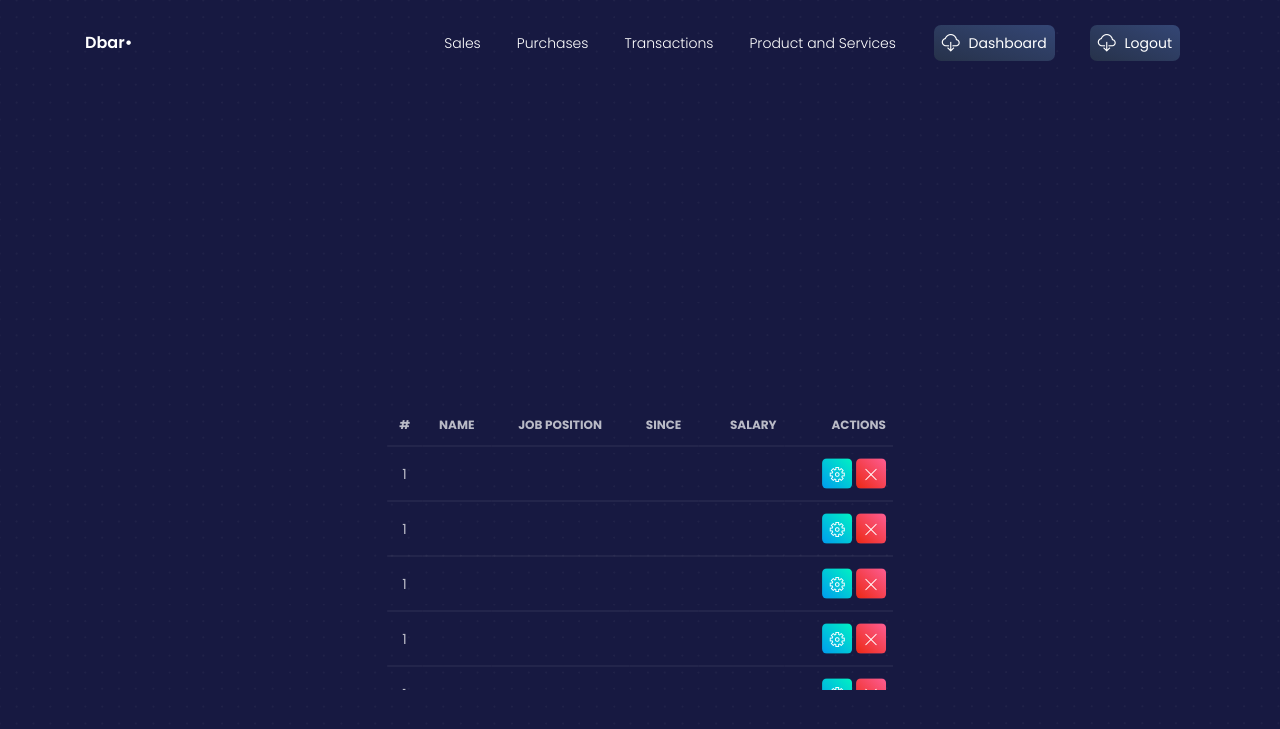
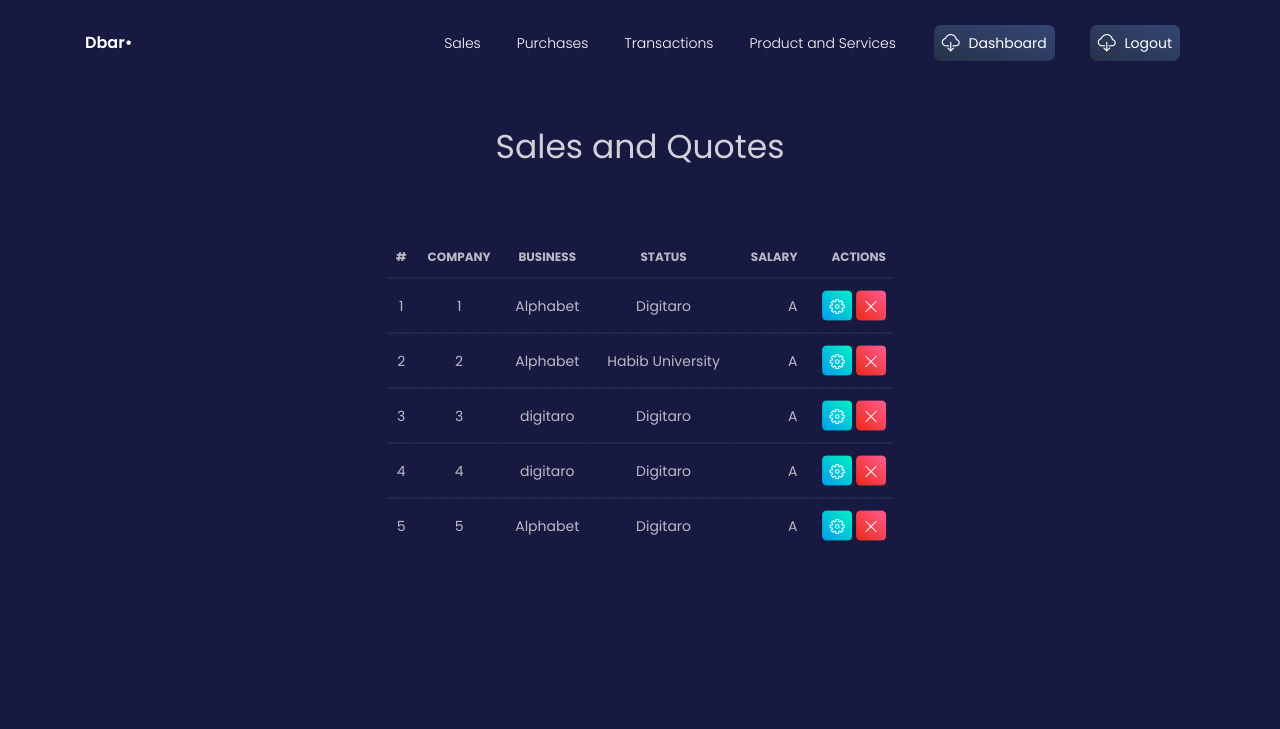
Before and after one commit to hammadmaqdoom/Digibar-Invoicing-System, a Django app: page /view_invoices in a window 1280 px wide. Shown: the top 729 px of the page. Run offline with Django 3.2, Linux system fonts and the light colour scheme; a user stored in the database is signed in; data comes from the database, SQL or seed files in the repository; some libraries are stand-ins or nearby versions.

Commit message:
fix apperance of view invoice page

```diff
--- a/crmapp/templates/view_invoice.html
+++ b/crmapp/templates/view_invoice.html
@@ -96,12 +96,12 @@
       <div class="squares square5"></div>
       <div class="squares square6"></div>
       <div class="squares square7"></div>
-      <br /><br /><br /><br /><br /><br /><br /><br /><br /><br />
+       <br /><br /> {% comment %}<br /><br /><br /><br /><br /><br /><br /><br /> {% endcomment %}
       <div class="container">
-        {% comment %} <div class="content-center brand">
-          <h1 class="h3-seo">Hello username!</h1>
-          <h3>Create your business or access your existing business!</h3>
-        </div> {% endcomment %}
+        <div class="content-center brand">
+          <h1 class="h3-seo">Sales and Quotes</h1>
+          <h3></h3>
+        </div>
       </div>
 
     <div class="wrapper">
@@ -111,9 +111,9 @@
     <thead>
         <tr>
             <th class="text-center">#</th>
-            <th>Name</th>
-            <th>Job Position</th>
-            <th>Since</th>
+            <th>Company</th>
+            <th>Business</th>
+            <th>Status</th>
             <th class="text-right">Salary</th>
             <th class="text-right">Actions</th>
         </tr>
@@ -121,11 +121,11 @@
     <tbody>
     {% for data in dataset %}
         <tr>
-            <td class="text-center">1</td>
-            <td>{{ data.title }}</td>
-            <td>{{ data.title }}</td>
-            <td>{{ data.title }}</td>
-            <td class="text-right">{{ data.title }}</td>
+            <td class="text-center">{{ data.salesID }}</td>
+            <td>{{ data.salesID }}</td>
+            <td>{{ data.companyID }}</td>
+            <td>{{ data.businessID }}</td>
+            <td class="text-right">{{ data.status }}</td>
             <td class="td-actions text-right">
                 <button type="button" rel="tooltip" class="btn btn-success btn-sm btn-icon">
                     <i class="tim-icons icon-settings-gear-63"></i>
```
